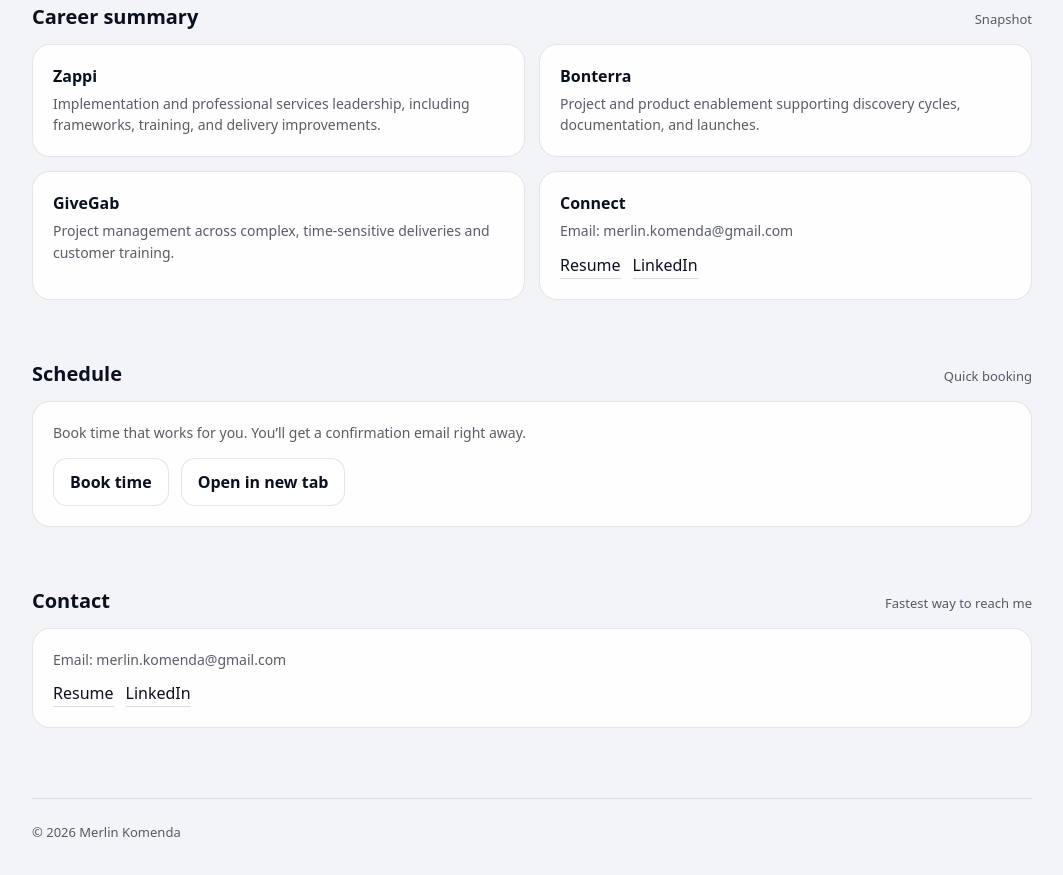
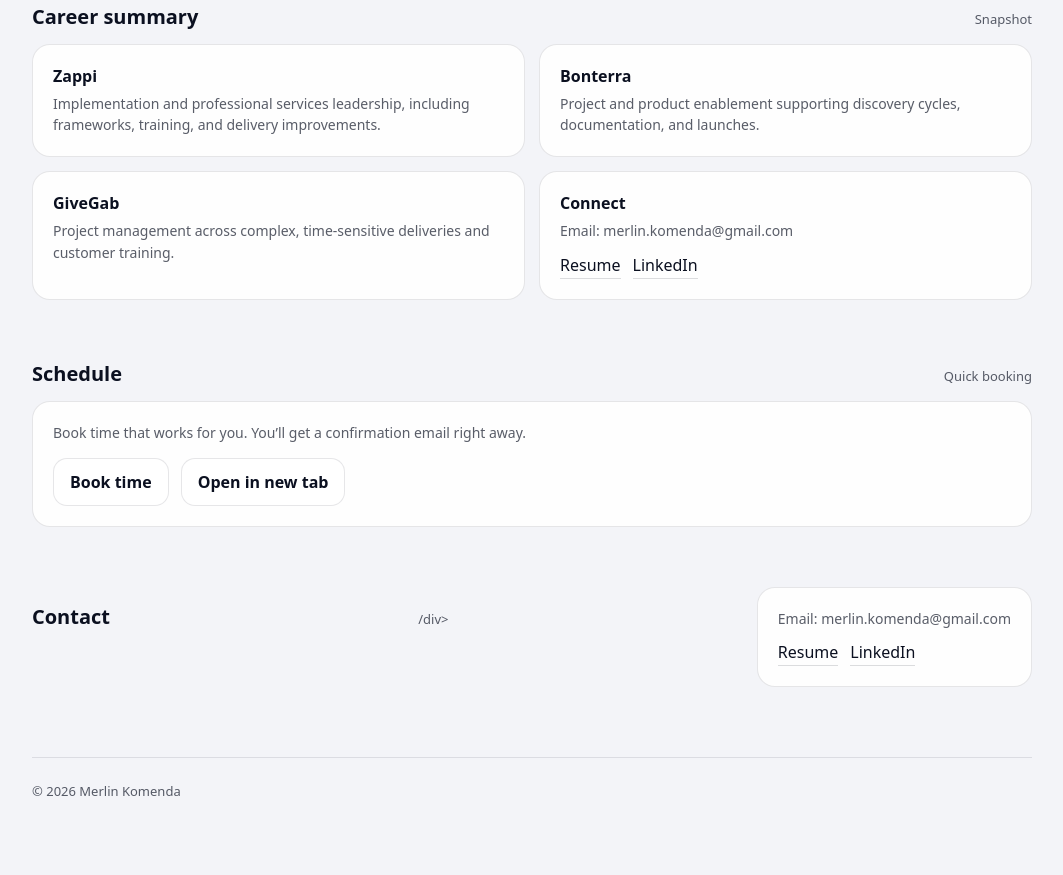
Before and after one commit to merlin-komenda/my-website, a plain HTML site: page index.html in a window 1280 px wide. Shown: the part 1875-2750 px from the top of the page, without its empty margins (108-1171 px from the left). Drawn offline with Linux system fonts and the light colour scheme.

Commit message:
Update index.html

```diff
--- a/index.html
+++ b/index.html
@@ -460,7 +460,7 @@ section{margin-top:60px; scroll-margin-top: 110px;}
   <section id="contact">
     <div class="section-title">
       <h2>Contact</h2>
-      <div class="hint">Fastest way to reach me</div>
+      <div class="hint">/div>
     </div>
     <div class="tile">
       <p>Email: <a href="mailto:merlin.komenda@gmail.com">merlin.komenda@gmail.com</a></p>
```
